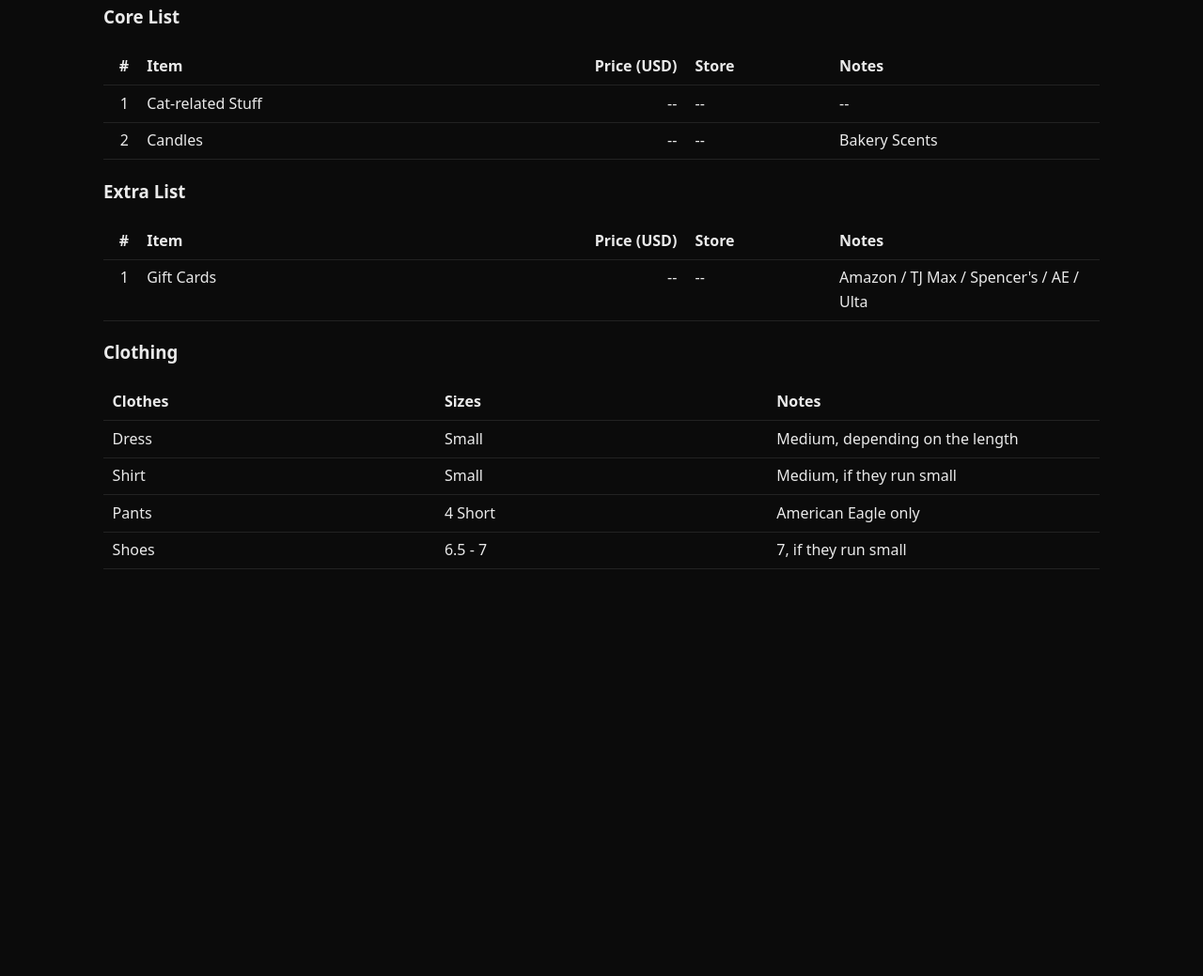
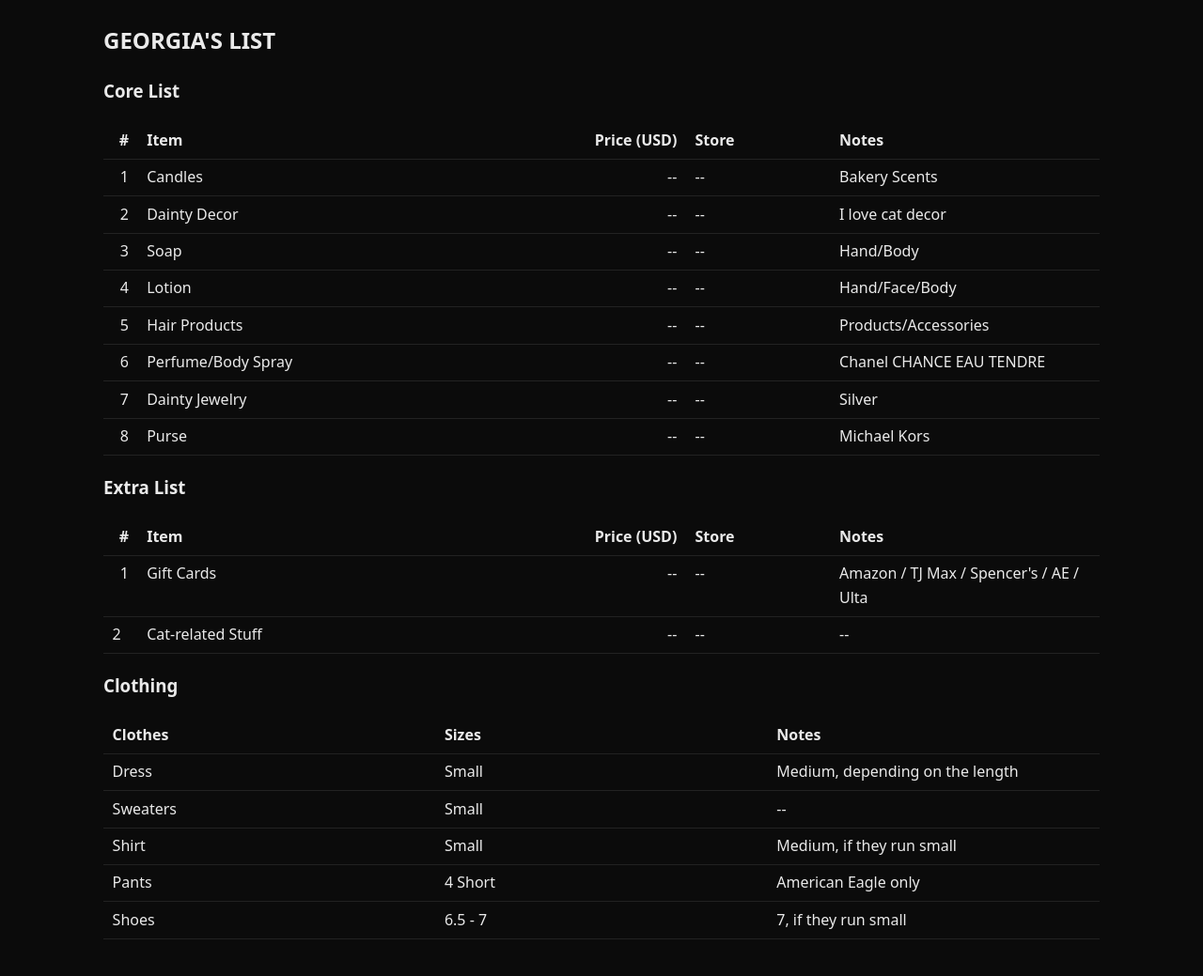
Before and after one commit to SamCiero/SamCiero.github.io, a plain HTML site: page public/xmaslist/index.html in a window 1280 px wide. Shown: the part 1711-2750 px from the top of the page at 94% size. Before the commit the page ends 2357 px from the top, so only its background shows below. Drawn offline with Linux system fonts and the light colour scheme.

Commit message:
Adjusted public lists
~ /public/xmaslist/index.html -- Adjusted item lists

```diff
--- a/public/xmaslist/index.html
+++ b/public/xmaslist/index.html
@@ -226,6 +226,20 @@
               <td class="col-store"><a href="https://a.co/d/fpwSr53">Amazon</a></td>
               <td class="col-notes">Thematic dragon-eye dice set; complements other dice gifts</td>
             </tr>
+            <tr>
+              <td class="col-index">7</td>
+              <td class="col-item">S&W M&P Shield Plus</td>
+              <td class="col-price">--</td>
+              <td class="col-store">--</a></td>
+              <td class="col-notes">--</td>
+            </tr>
+            <tr>
+              <td class="col-index">8</td>
+              <td class="col-item">Safelite Windshield</td>
+              <td class="col-price">--</td>
+              <td class="col-store">--</a></td>
+              <td class="col-notes">--</td>
+            </tr>
           </tbody>
         </table>
 
@@ -280,17 +294,59 @@
           <tbody>
             <tr>
               <td class="col-index">1</td>
-              <td class="col-item">Cat-related Stuff</td>
-              <td class="col-price">--</td>
-              <td class="col-store">--</td>
-              <td class="col-notes">--</td>
-            </tr>
-            <tr>
-              <td class="col-index">2</td>
               <td class="col-item">Candles</td>
               <td class="col-price">--</td>
               <td class="col-store">--</td>
               <td class="col-notes">Bakery Scents</td>
+            </tr>
+            <tr>
+              <td class="col-index">2</td>
+              <td class="col-item">Dainty Decor</td>
+              <td class="col-price">--</td>
+              <td class="col-store">--</td>
+              <td class="col-notes">I love cat decor</td>
+            </tr>
+            <tr>
+              <td class="col-index">3</td>
+              <td class="col-item">Soap</td>
+              <td class="col-price">--</td>
+              <td class="col-store">--</td>
+              <td class="col-notes">Hand/Body</td>
+            </tr>
+            <tr>
+              <td class="col-index">4</td>
+              <td class="col-item">Lotion</td>
+              <td class="col-price">--</td>
+              <td class="col-store">--</td>
+              <td class="col-notes">Hand/Face/Body</td>
+            </tr>
+            <tr>
+              <td class="col-index">5</td>
+              <td class="col-item">Hair Products</td>
+              <td class="col-price">--</td>
+              <td class="col-store">--</td>
+              <td class="col-notes">Products/Accessories</td>
+            </tr>
+            <tr>
+              <td class="col-index">6</td>
+              <td class="col-item">Perfume/Body Spray</td>
+              <td class="col-price">--</td>
+              <td class="col-store">--</td>
+              <td class="col-notes">Chanel CHANCE EAU TENDRE</td>
+            </tr>
+            <tr>
+              <td class="col-index">7</td>
+              <td class="col-item">Dainty Jewelry</td>
+              <td class="col-price">--</td>
+              <td class="col-store">--</td>
+              <td class="col-notes">Silver</td>
+            </tr>
+            <tr>
+              <td class="col-index">8</td>
+              <td class="col-item">Purse</td>
+              <td class="col-price">--</td>
+              <td class="col-store">--</td>
+              <td class="col-notes">Michael Kors</td>
             </tr>
           </tbody>
         </table>
@@ -314,6 +370,13 @@
               <td class="col-store">--</td>
               <td class="col-notes">Amazon / TJ Max / Spencer's / AE / Ulta</td>
             </tr>
+            <tr>
+              <td class=""col-index">2</td>
+              <td class="col-item">Cat-related Stuff</td>
+              <td class="col-price">--</td>
+              <td class="col-store">--</td>
+              <td class="col-notes">--</td>
+            </tr>
           </tbody>
         </table>
 
@@ -331,6 +394,11 @@
               <td class="col-clothes">Dress</td>
               <td class="col-size">Small</td>
               <td class="col-note">Medium, depending on the length</td>
+            </tr>
+            <tr>
+              <td class="col-clothes">Sweaters</td>
+              <td class="col-size">Small</td>
+              <td class="col-note">--</td>
             </tr>
             <tr>
               <td class="col-clothes">Shirt</td>
```
